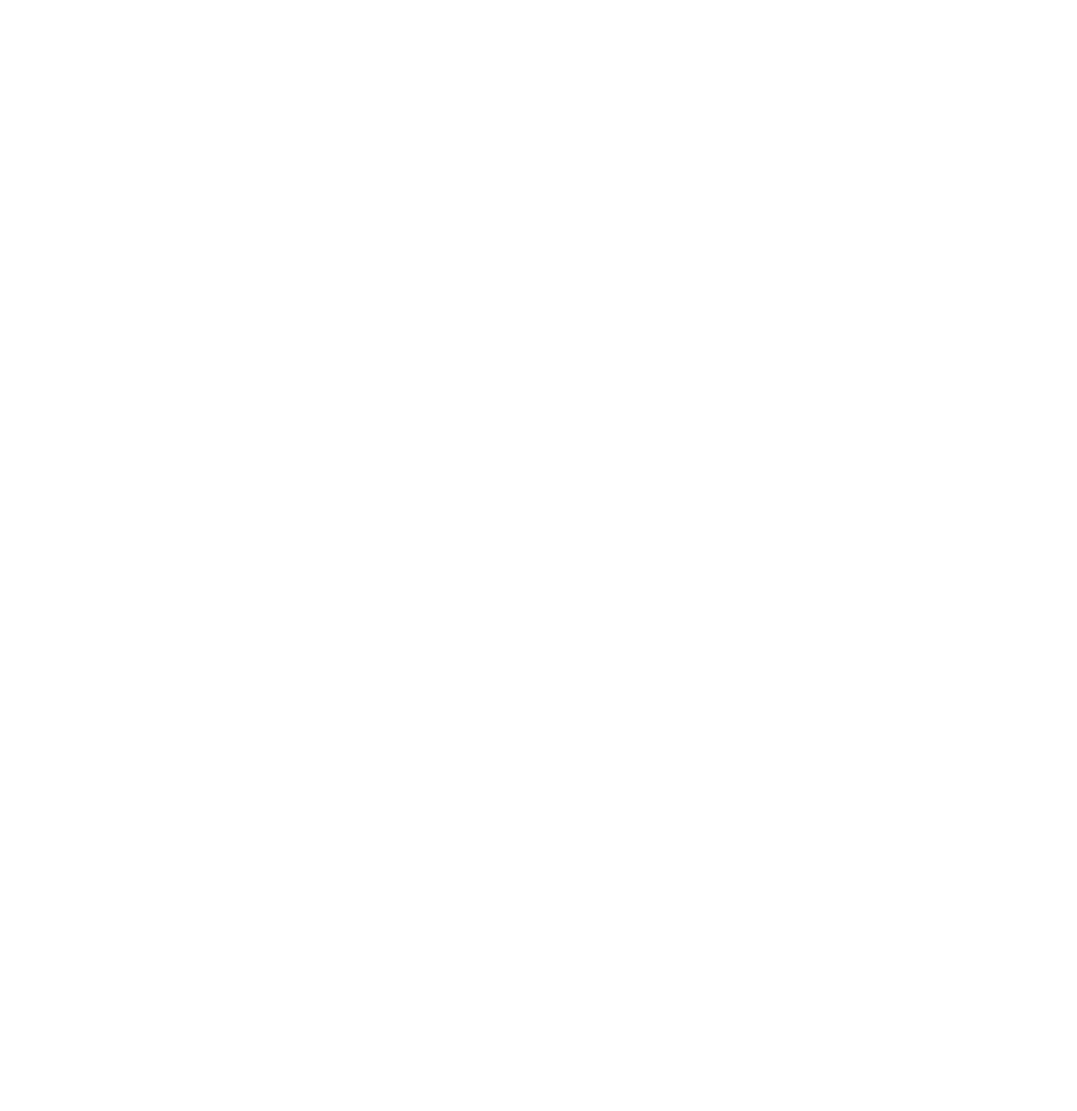
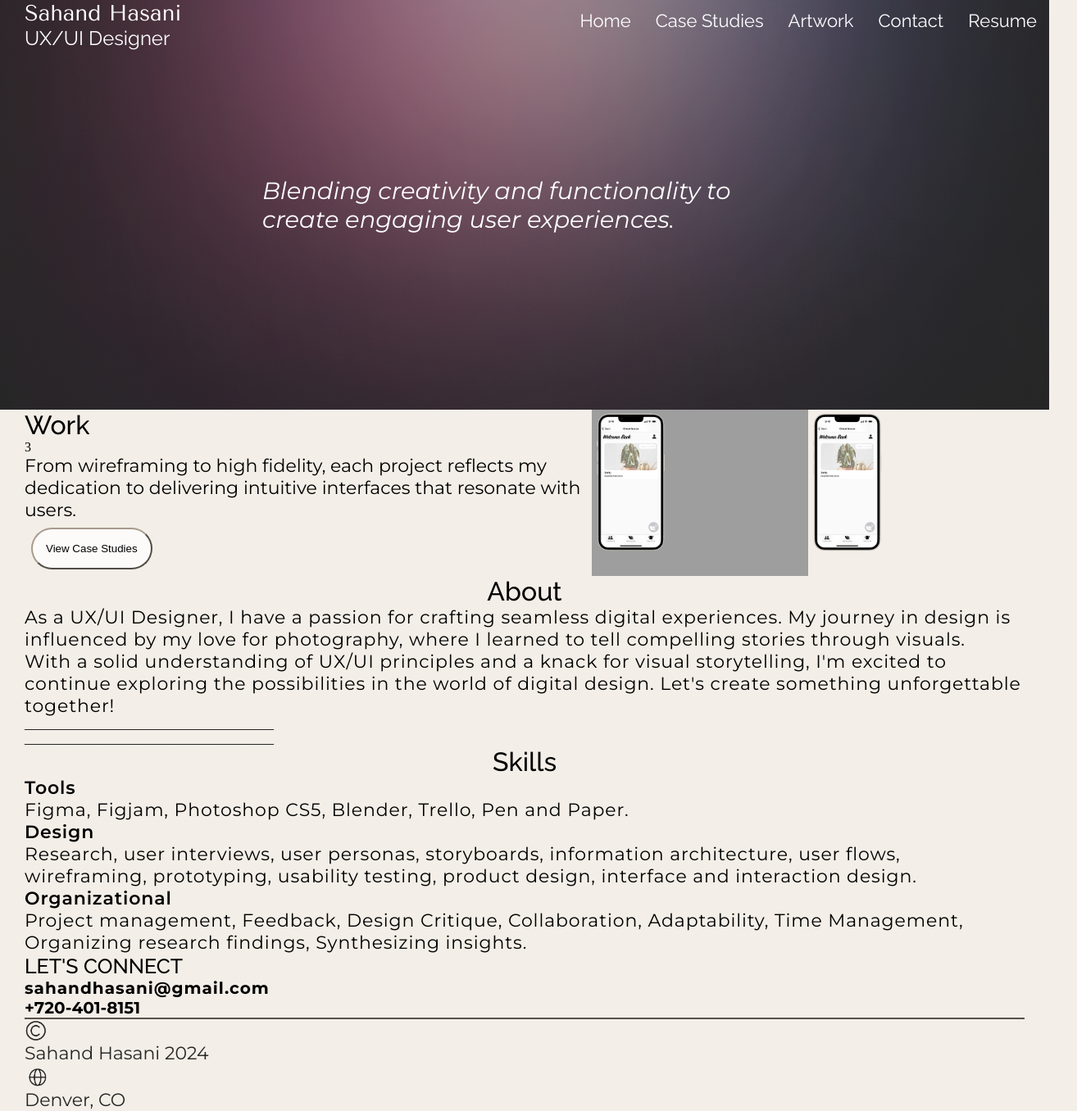
Before and after one commit to sahandhasani/18Homework, a plain HTML site: page index.html in a window 1280 px wide. Shown: the whole page at 82% size, 1314 px wide, since content can reach past the window. Before the commit the page ends 800 px from the top, so only its background shows below. Drawn offline with nearby package versions, Linux system fonts and the light colour scheme; grey boxes are pictures that could not be loaded.

Commit message:
css added

```diff
--- /dev/null
+++ b/css/style.css
@@ -0,0 +1,327 @@
+*{
+    margin:0;
+    padding:0;
+}
+
+body {
+    margin: 0;
+    padding: 0;
+    background-color: #F3EEE7;
+}
+
+.top-bar {
+    background-color: #262626;
+    width: 100vw;
+    height: 50px;
+}
+
+.Hero {
+    background-image: url("../images/Beep.png");
+    width: 100%;
+    height: 500px;
+    position:relative;
+    background-size:cover;
+
+
+}
+
+.Name{
+text-decoration:none;
+color: white;
+
+}
+
+
+
+
+.JobTitle{
+font-size: 24px;
+    color: #FFFFFF;
+    font-family: 'Raleway';
+}
+
+
+
+.navlinks {
+    font-size: 22px;
+    color: #FFFFFF;
+    margin: 0 30px;
+}
+
+.logo {
+    font-family: 'Tenor Sans';
+    display: block;
+    text-decoration:  none;
+    font-size: 27px;
+    margin: 0 30px;
+}
+
+.navlinks {
+    font-family: 'Raleway';
+    list-style: none;
+    padding: 2px;
+    display: flex;
+    justify-content: center;
+    width: 100%;
+}
+
+.navlinks li {
+    padding: 10px 15px;
+}
+
+.navlinks a {
+    text-decoration: none;
+    color: #FFFFFF;
+}
+
+.project-image-wrapper {
+    position: relative;
+    display: block;
+    width: 100%;
+    text-align: center;
+    margin-top: 20px;
+}
+
+.project-image-bg {
+    display: inline-block;
+    width: 50%;
+    position: relative;
+}
+.project-image-bg::before {
+    content: '';
+    display: flex;
+    padding-top: 66.66%;
+    background-image: url("../images/plant\ pals.png");
+    background-size: contain;
+    background-position: center;
+    position: absolute;
+    top: 40px;
+    left: 10px;
+    right: -100px;
+    bottom: 0;
+}
+
+.project-image {
+    width: 38%;
+
+}
+
+
+
+.AboutHeader{
+text-align: center;
+font-family: 'Raleway';
+}
+
+.Skills{
+    text-align: center;
+    }
+
+
+.Work {
+font-size: 32px;
+font-family: 'Raleway';
+font-weight: 500;
+
+}
+
+.AboutHeader {
+    font-size: 32px;
+    font-family: 'Raleway';
+    font-weight: 500;
+}
+
+
+.Skills {
+    font-size: 32px;
+    font-family: 'Raleway';
+    font-weight: 500;
+
+}
+
+
+.LineOne{
+justify-content: flex-start;
+font-weight: 200;
+
+}
+
+.LineTwo {
+    justify-content: flex-end;
+}
+
+.Location {
+    justify-content: center;
+}
+
+.ProjectContainer {
+display: flex;
+flex-direction:row;
+
+}
+
+.PlantPalBackground{
+background-image: url(../images/plant\ pals.png);
+
+}
+
+.AboutParagraph {
+    letter-spacing: 0.04em;
+}
+
+.Wrapper {
+display: flex;
+flex-direction:row;
+justify-content: space-between;
+
+}
+
+.Quote {
+    color:#FFFFFF;
+    font-size: 29px;
+    font-family: 'Montserrat';
+    font-style: italic;
+    text-align: left;
+    font-style: italic;
+    position: absolute;
+    top: 50%;
+    left: 50%;
+    transform: translate(-50%, -50%);
+    width: fit-content;
+
+
+}
+
+
+button {
+padding:1rem;
+margin: 0.5rem;
+border-color: #A69B8D;
+border-radius: 35px;
+background-color: rgba(255, 255, 255, 0.8);
+}
+
+.WorkParagraph {
+font-size: 22px;
+font-family: "Montserrat";
+
+}
+
+
+.AboutParagraph {
+    font-size: 22px;
+    font-family: "Montserrat";
+
+    }
+
+
+.Tools {
+    font-size: 22px;
+    font-family: "Montserrat";
+    font-weight: 600;
+    letter-spacing: 0.04em;
+
+}
+
+.ToolsBio {
+    font-size: 22px;
+    font-family: "Montserrat";
+    letter-spacing: 0.04em;
+
+}
+
+.Design {
+    font-size: 22px;
+    font-family: "Montserrat";
+    font-weight: 600;
+    letter-spacing: 0.04em;
+
+}
+
+.DesignBio {
+    font-size: 22px;
+    font-family: "Montserrat";
+    letter-spacing: 0.04em;
+
+}
+
+.Organizational {
+    font-size: 22px;
+    font-family: "Montserrat";
+    font-weight: 600;
+    letter-spacing: 0.04em;
+
+}
+
+.OrganizationalBio {
+    font-size: 22px;
+    font-family: "Montserrat";
+    letter-spacing: 0.04em;
+
+}
+
+.LetsConnect {
+    font-size: 25px;
+    font-family: 'Raleway';
+    font-weight: 500;
+
+}
+
+.EmailInfo {
+    font-family: "Montserrat";
+    font-size: 20px;
+    letter-spacing: 0.05em;
+    font-weight: 700;
+
+}
+
+.phonenumber {
+    font-family: "Montserrat";
+    font-size: 20px;
+    font-weight: 700;
+
+}
+
+
+.FooterName {
+    font-size: 22px;
+    font-family: Montserrat;
+    color: #262626;
+
+}
+
+.copyright{
+    height: 28px;
+}
+
+.global{
+    height: 30px;
+
+}
+
+.Location {
+font-size: 22px;
+font-family: Montserrat;
+color: #262626;
+}
+
+.Container {
+max-width: 1440px;
+margin: 0 30px;
+
+}
+
+
+.LocationStuff  {
+
+
+}
+
+
+.line-div {
+    width: 100%;
+    position: relative;
+    border-top: 2px solid #57514a;
+    box-sizing: border-box;
+    height: 2px;
+    }
--- a/index.html
+++ b/index.html
@@ -1,4 +1,129 @@
 </html>
 <!DOCTYPE html>
 <html lang="en">
+
+<head>
+    <title>Sahand Hasani Portfolio</title>
+    <link rel="preconnect" href="https://fonts.googleapis.com">
+    <link rel="preconnect" href="https://fonts.gstatic.com" crossorigin>
+    <link href="https://fonts.googleapis.com/css2?family=Tenor+Sans&display=swap" rel="stylesheet">
+    <link rel="stylesheet" type="text/css" href="css/style.css">
+
+
+    <link href="https://fonts.googleapis.com/css2?family=Raleway:ital,wght@0,100..900;1,100..900&display=swap"
+        rel="stylesheet">
+
+    <link href="https://fonts.googleapis.com/css2?family=Montserrat:ital,wght@0,100..900;1,100..900&display=swap"
+        rel="stylesheet">
+
+</head>
+
+
+<body id="thisismybody">
+    <header class="Hero">
+        <div class="Wrapper">
+            <div class="Logo">
+                <a href="#" class="Name">Sahand Hasani</a>
+                <p class="JobTitle">UX/UI Designer</p>
+            </div>
+            <nav>
+                <ul class="navlinks">
+                    <li><a href="#">Home</a></li>
+                    <li><a href="#">Case Studies</a></li>
+                    <li><a href="#">Artwork</a></li>
+                    <li><a href="#">Contact</a></li>
+                    <li><a href="#">Resume</a></li>
+                </ul>
+
+
+            </nav>
+        </div>
+
+        <p class="Quote">Blending creativity and functionality to create engaging user experiences.</p>
+        </header>
+
+<div class="Container">
+
+    <div class="ProjectContainer">
+        <div>
+            <h1 class="Work">Work</h1>
+            <p>3</p>
+
+            <p class="WorkParagraph">From wireframing to high fidelity, each project reflects my dedication to
+                delivering intuitive interfaces that resonate with users.</p>
+            <button>View Case Studies</button>
+        </div>
+
+
+        <div class="PlantPalBackground">
+
+            <img src="images/plantpal copy.png" alt="Cellphone" class="project-image">
+
+        </div>
+        <div>
+
+            <img src="images/plantpal copy.png" alt="SecondImage" class="project-image">
+
+        </div>
+    </div>
+
+
+    <div class="About">
+        <h1 class="AboutHeader">About</h1>
+        <p class="AboutParagraph">As a UX/UI Designer, I have a passion for crafting seamless digital experiences. My
+            journey in design is influenced by my love for photography, where I learned to tell compelling stories
+            through visuals.
+            <br>With a solid understanding of UX/UI principles and a knack for visual storytelling, I'm excited to
+            continue exploring the possibilities in the world of digital design. Let's create something unforgettable
+            together!
+        </p>
+    </div>
+
+
+    <div class="Info">
+        <p class="" LineOne>______________________________________</p>
+        <p class="" LineTwo>______________________________________</p>
+        <h1 class="Skills">Skills</h1>
+        <p class="Tools">Tools</p>
+        <p class="ToolsBio">Figma, Figjam, Photoshop CS5, Blender, Trello, Pen and Paper.</p>
+
+        <p class="Design">Design</p>
+        <p class="DesignBio">Research, user interviews, user personas, storyboards, information architecture, user
+            flows, wireframing, prototyping, usability testing, product design, interface and interaction design.</p>
+
+        <p class="Organizational">Organizational</p>
+        <p class="OrganizationalBio">Project management, Feedback, Design Critique, Collaboration, Adaptability, Time
+            Management, Organizing research findings, Synthesizing insights.</p>
+
+    </div>
+
+
+    <div class="InfoContainer">
+        <p class="LetsConnect">LET'S CONNECT</p>
+        <p class="Emailinfo">sahandhasani@gmail.com</p>
+        <p class="phonenumber">+720-401-8151</p>
+    </div>
+
+
+
+
+
+</body>
+<footer>
+
+    <div class="line-div"></div>
+    <div class ="CopyrightInfo">
+        <img src="images/copyright.PNG" class="copyright">
+        <p class="FooterName">Sahand Hasani 2024</p>
+    </div>
+
+
+    <div class ="LocationStuff">
+        <img src="images/global.PNG"  class="global">
+        <p class="Location">Denver, CO</p>
+    </div>
+
+</footer>
+</div>
+
 </html>
```
Also changed, not shown: images/Beep.png (added), images/behance.PNG (added), images/copyright.PNG (added), images/flickr.PNG (added), images/global.PNG (added), images/jake-gard-CetB-bTDBtY-unsplash.jpg (added), images/linkedin.PNG (added), images/plantpal copy.png (added), 3 other files.
